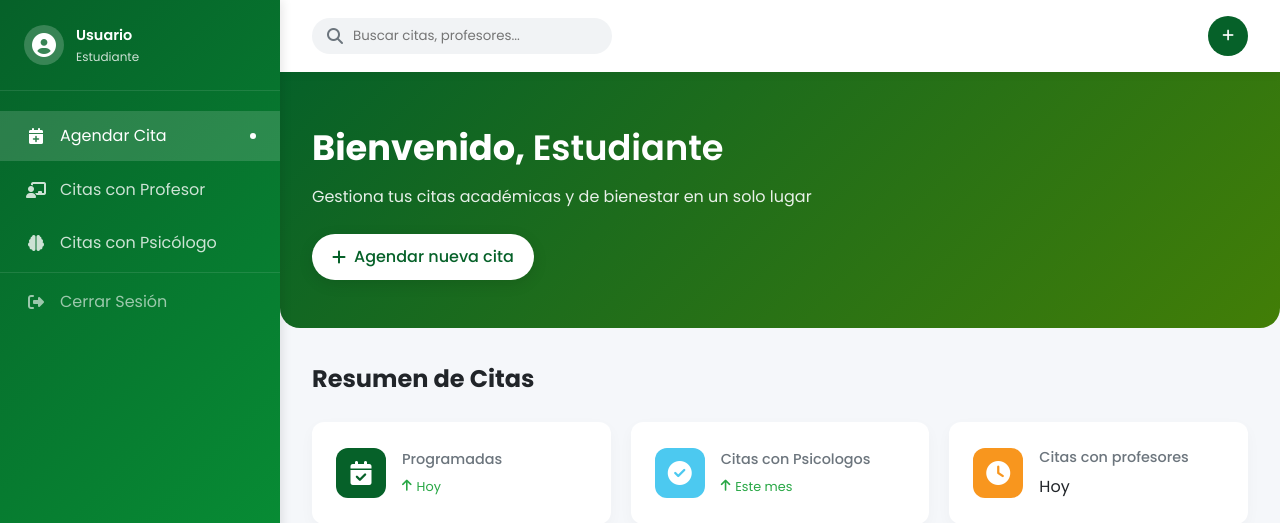
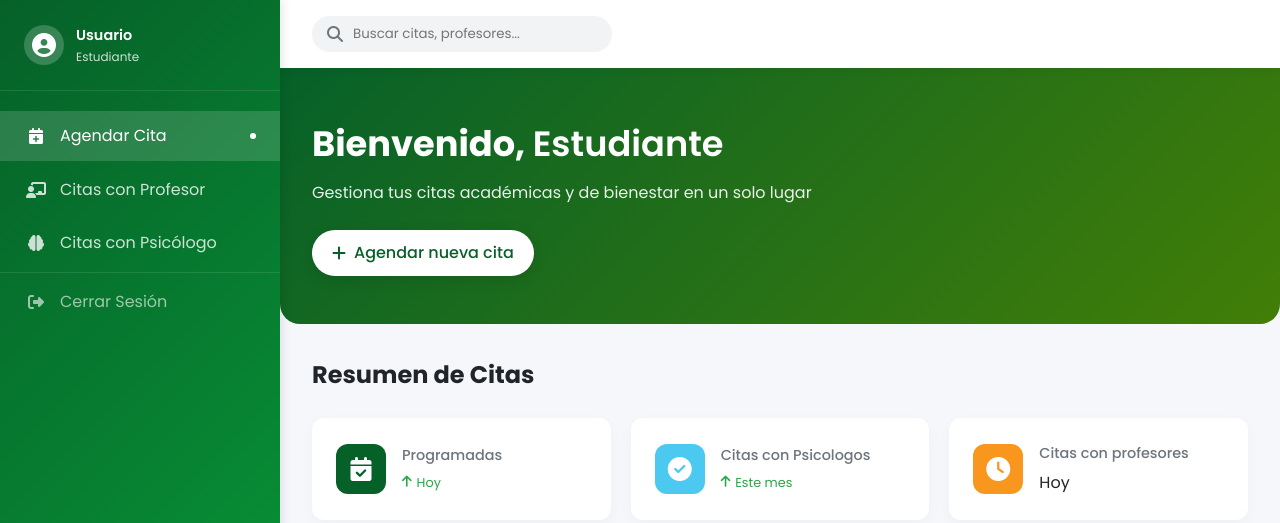
Before and after one commit to Miguel8817/PsicologiaPomaray, a Flask app: template templates/usuario.html in a window 1280 px wide. Shown: the top 523 px of the page. Run offline with Flask 3, Linux system fonts and the light colour scheme; the template is opened without the code that fills it, so the values that code supplies are empty; some libraries are stand-ins or nearby versions.

Commit message:
Add files via upload

```diff
--- a/templates/usuario.html
+++ b/templates/usuario.html
@@ -86,13 +86,9 @@
           <i class="fas fa-search"></i>
           <input type="text" placeholder="Buscar citas, profesores...">
         </div>
-        <div class="user-actions">
-          <div class="quick-actions">
-            <button class="action-btn" aria-label="Nueva cita rápida">
-              <i class="fas fa-plus"></i>
-            </button>
-          </div>
-        </div>
+
+
+
       </div>
 
       <!-- Welcome Banner -->
```
